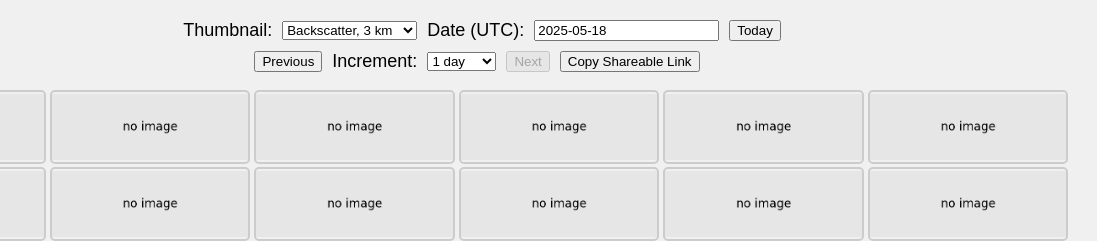
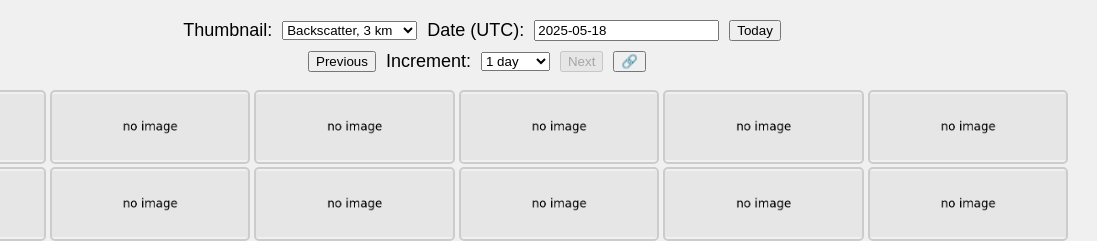
Before and after one commit to ncorbin-id/ea-quicklooks, a plain HTML site: page index.html in a window 1280 px wide. Shown: the top 241 px of the page, 183-1280 px from the left. Drawn offline with Linux system fonts and the light colour scheme.

Commit message:
button style

```diff
--- a/index.html
+++ b/index.html
@@ -39,7 +39,7 @@
                 <option value="30">30 days</option>
             </select>
             <button id="nextButton">Next</button>
-            <button id="copyLinkButton">Copy Shareable Link</button>
+            <button id="copyLinkButton" title="Copy Shareable Link">🔗</button>
         </div>
     </div>
 
```
Also changed, not shown: fullsize.html (+1 -1 lines).
